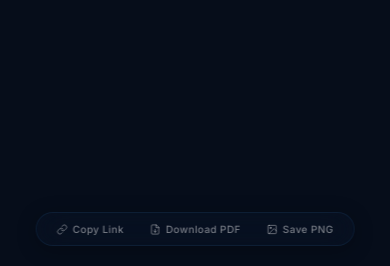
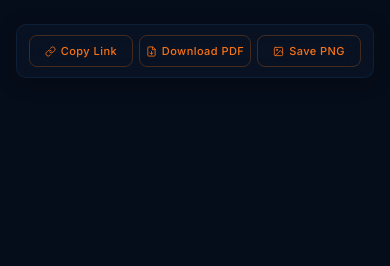
Before and after one commit to Gfarrus/pitch-adsmart-intentwave, a plain HTML site: page index.html in a window 390 px wide. Shown: the part 578-844 px from the top of the page. Drawn offline with nearby package versions, Linux system fonts and the light colour scheme; a web font is replaced by a local one.

Commit message:
Update index.html

```diff
--- a/index.html
+++ b/index.html
@@ -214,7 +214,7 @@ p { font-size: clamp(12px, 1.4vw, 14px); color: rgba(255,255,255,0.72); line-hei
   gap: 5px;
   background: transparent;
   border: none;
-  color: rgba(255,255,255,0.45);
+  color: rgba(255,255,255,0.6);
   font-family: 'Inter', sans-serif;
   font-size: 10px;
   font-weight: 500;
@@ -240,6 +240,31 @@ p { font-size: clamp(12px, 1.4vw, 14px); color: rgba(255,255,255,0.72); line-hei
   opacity: 0; transition: opacity 0.3s; pointer-events: none;
 }
 .toast.show { opacity: 1; }
+
+@media (max-width: 700px) {
+  .fab-bar {
+    position: static;
+    transform: none;
+    width: 100%;
+    max-width: 100%;
+    justify-content: center;
+    background: rgba(10,22,40,0.6);
+    border-radius: 10px;
+    padding: 10px 12px;
+    order: 99;
+    margin-top: 4px;
+  }
+  .fab-btn {
+    flex: 1;
+    justify-content: center;
+    font-size: 11px;
+    padding: 8px 6px;
+    color: #F97316;
+    border: 1px solid rgba(249,115,22,0.25);
+    border-radius: 8px;
+  }
+  body { padding-bottom: 24px; }
+}
 
 /* PRINT */
 @media print {
@@ -491,7 +516,7 @@ p { font-size: clamp(12px, 1.4vw, 14px); color: rgba(255,255,255,0.72); line-hei
   <div class="bottom-bar"></div>
 </div>
 
-<!-- FLOATING ACTION BAR -->
+<!-- ACTION BAR — fixed on desktop, inline on mobile -->
 <div class="fab-bar">
   <button class="fab-btn" onclick="copyLink()">
     <svg viewBox="0 0 24 24"><path d="M10 13a5 5 0 007.54.54l3-3a5 5 0 00-7.07-7.07l-1.72 1.71"/><path d="M14 11a5 5 0 00-7.54-.54l-3 3a5 5 0 007.07 7.07l1.71-1.71"/></svg>
```
